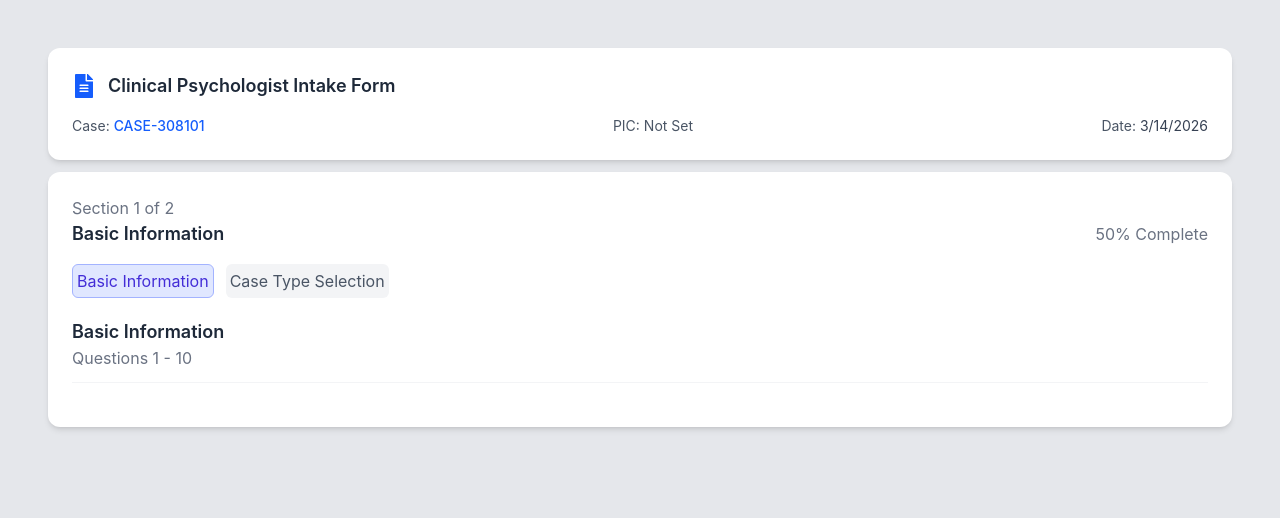
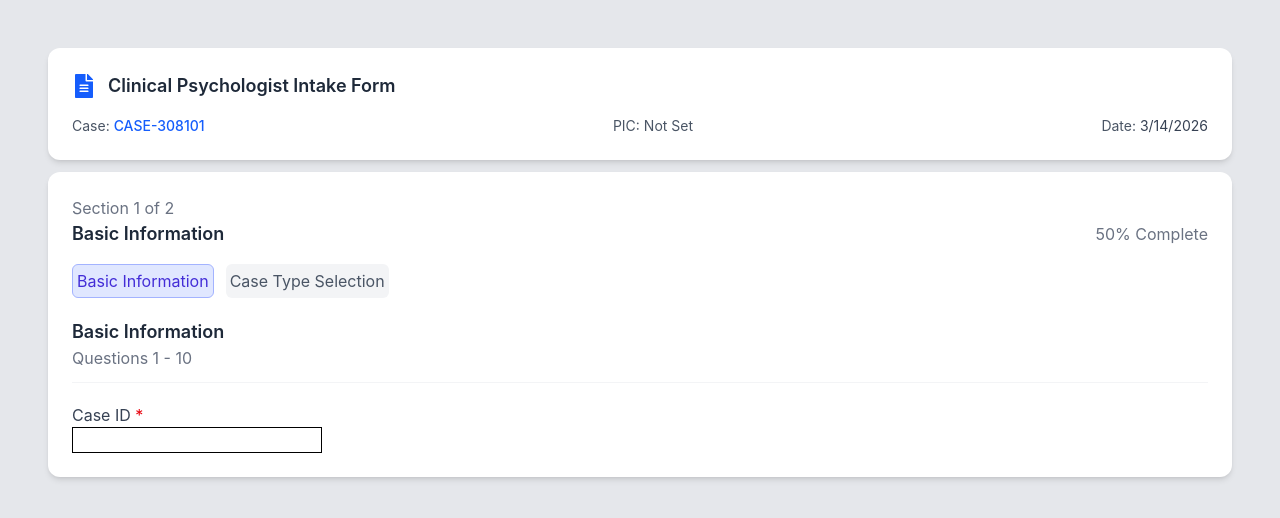
Before and after one commit to smileywrld/react-form, a React (Vite) app: page / in a window 1280 px wide. Shown: the top 518 px of the page. Built offline with nearby package versions, Linux system fonts and the light colour scheme.

Commit message:
styling the first form

```diff
--- a/src/components/BasicInformation.jsx
+++ b/src/components/BasicInformation.jsx
@@ -22,6 +22,15 @@ const BasicInformation = () => {
 				<p className="text-gray-500">Questions 1 - 10</p>
 				<hr className="border-[#F3F4F6] mt-3"></hr>
 			</div>
+
+			<form autoComplete="off" className="flex">
+				<div className="flex flex-col">
+					<label htmlFor="caseID" className="text-[#364153]">
+						Case ID <span className="text-red-600">*</span>
+					</label>
+					<input type="text" className="border"/>
+				</div>
+			</form>
 		</div>
 	);
 };
```
